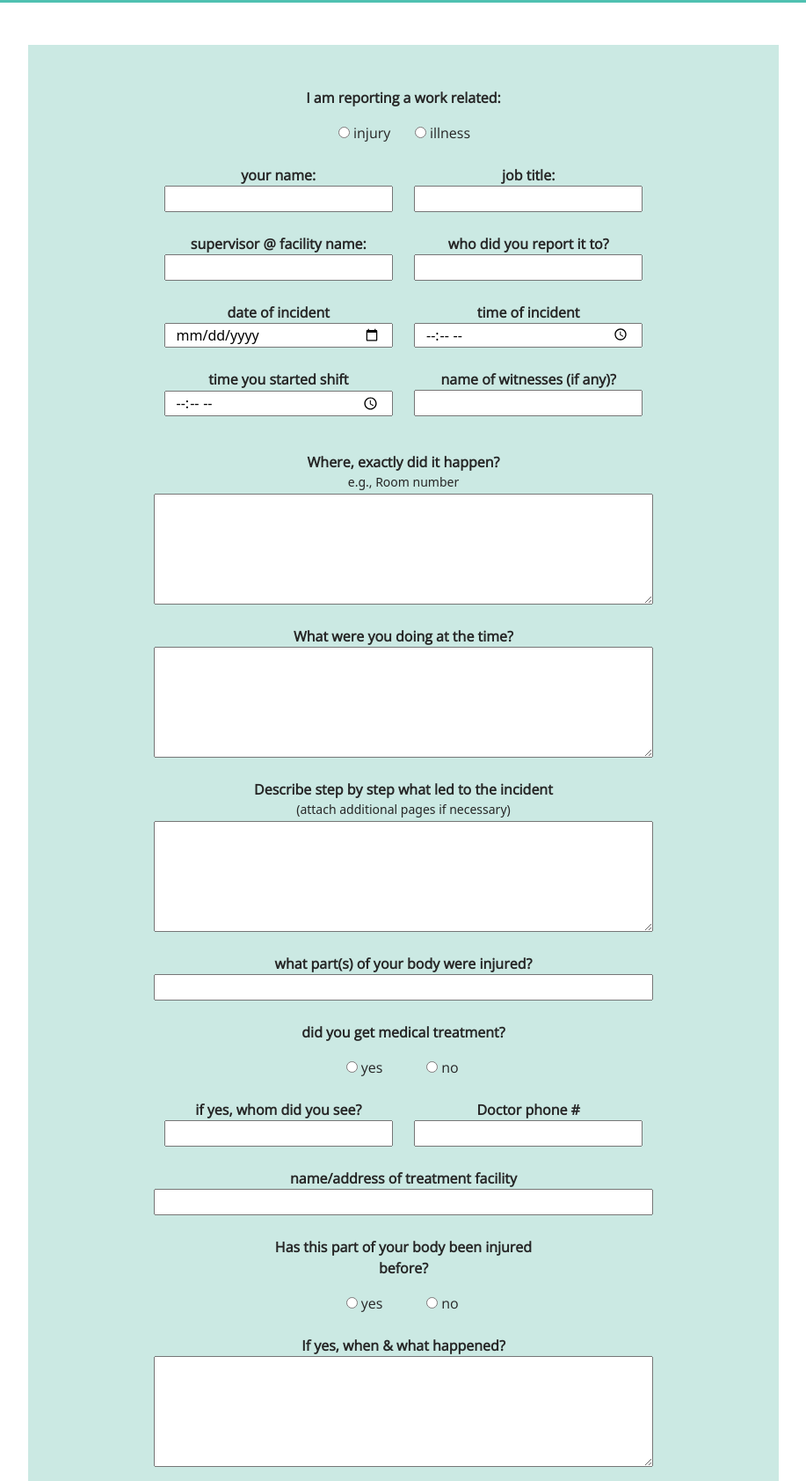
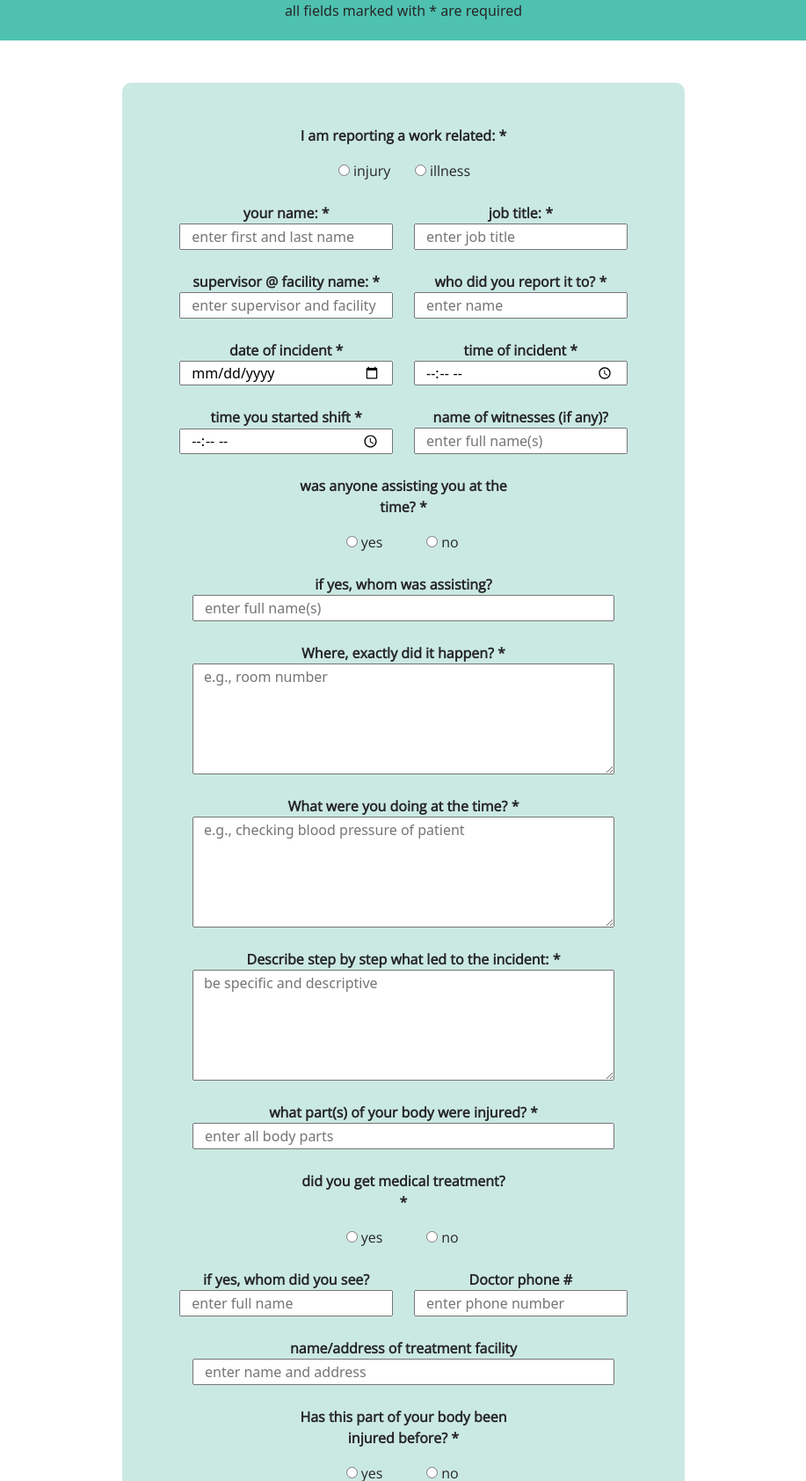
Before and after one commit to ewrjontan/oneStaffChallenge, a website: page index.html in a window 1280 px wide. Shown: the part 330-2013 px from the top of the page at 88% size, without its empty margins (181-1098 px from the left). Drawn offline with nearby package versions, Linux system fonts and the light colour scheme.

Commit message:
finished validation and cleaned up html inputs

```diff
--- a/css/stylesheet.css
+++ b/css/stylesheet.css
@@ -30,15 +30,16 @@ form label {
     font-weight:normal;
 }
 
-form .btn {
-    background-color: #4fc1b1;
-    color: white
-}
-
 form{
     background-color: #cbe9e3;
+    border-radius: 10px;
 }
 
 .validation-error{
     color: red;
 }
+
+.btn{
+    background-color: #4fc1b1;
+    color: white;
+}
--- a/index.html
+++ b/index.html
@@ -31,194 +31,231 @@
                     </div>
                 </div>
 
-                <div class="row instructions-container pt-3 text-center">
+                <div class="row instructions-container py-3 text-center">
                     <p><strong>instructions: </strong> Employees shall use this form to report work-related injuries or illnesses which could have caused an injury or illness - no matter how minor.</p>
 
                     <p><strong>timing: </strong> Employee completes the form during their work-shift (or within 24-hours of incident).</p>
+
+                    <h6>all fields marked with * are required</h6>
+
                 </div>
+
             </div>
         </header>
 
         <div class="my-5">
+<!--onsubmit="handleSubmit()"-->
             <form
-                class="text-center mx-auto py-5 col-12 col-md-8 col-lg-8"
+                class="text-center mx-auto py-5 col-11 col-md-8 col-lg-6"
                 id="incidentForm"
+
                 autocomplete="off"
                 action="https://formspree.io/f/mpzkbkay" method="POST"
             >
                 <div class="row col-12 col-md-9 col-lg-5 mx-auto d-flex justify-content-center mb-4">
-                    <label class="mb-3" for="incident-type" id="incidentTypeLabel">I am reporting a work related: </label>
+                    <label class="mb-3" for="incident-type" id="incidentTypeLabel">I am reporting a work related: *</label>
 
                     <small class="validation-error" id='incidentTypeErrorMessage'></small>
 
-                    <div class="col-3">
-                        <input type='radio' id='injuryIncident' name='incident-type' value='injury' required>
-                        <label class="radio-label" for='injury'>injury</label>
+                    <div class="col-4">
+                        <input type='radio' id='injuryIncident' name='Incident-type' value='injury' required aria-required=”true”>
+                        <label class="radio-label" for='injuryIncident'>injury</label>
                     </div>
 
-                    <div class="col-3">
-                        <input type='radio' id='illnessIncident' name='incident-type' value='illness'>
-                        <label class="radio-label" for='illness'>illness</label>
+                    <div class="col-4">
+                        <input type='radio' id='illnessIncident' name='Incident-type' value='illness'>
+                        <label class="radio-label" for='illnessIncident'>illness</label>
                     </div>
 
                 </div>
 
-                <div class="row col-lg-8 mx-auto">
+                <div class="row col-lg-10 mx-auto">
                     <small class="validation-error" id='nameErrorMessage'></small>
                     <small class="validation-error" id='jobTitleErrorMessage'></small>
 
                     <div class="row col-11 col-lg-6 mx-auto mb-4">
-                        <label for="name" id="nameLabel">your name:</label><br/>
-                        <input type="text" id="name" name="name" required>
+                        <label for="name" id="nameLabel">your name: *</label><br/>
+                        <input type="text" id="name" name="Name" placeholder="enter first and last name" required aria-required=”true”>
                     </div>
 
                     <div class="row col-11 col-lg-6 mx-auto mb-4">
-                        <label for="jobTitle" id="jobTitleLabel">job title:</label><br>
-                        <input type="text" id="jobTitle" name="jobTitle" required>
+                        <label for="jobTitle" id="jobTitleLabel">job title: *</label><br>
+                        <input type="text" id="jobTitle" name="Job Title" placeholder="enter job title" required aria-required=”true”>
                     </div>
 
                 </div>
 
-                <div class="row col-lg-8 mx-auto">
+                <div class="row col-lg-10 mx-auto">
                     <small class="validation-error" id='supervisorErrorMessage'></small>
                     <small class="validation-error" id='whoDidYouReportToErrorMessage'></small>
 
                     <div class="row col-11 col-lg-6 mx-auto mb-4">
-                        <label for="supervisor" id="supervisorLabel">supervisor @ facility name:</label><br>
-                        <input type="text" id="supervisor" name="supervisor" required>
+                        <label for="supervisor" id="supervisorLabel">supervisor @ facility name: *</label><br>
+                        <input type="text" id="supervisor" name="Supervisor" placeholder="enter supervisor and facility" required aria-required=”true”>
                     </div>
 
                     <div class="row col-11 col-lg-6 mx-auto mb-4">
-                        <label for="whoDidYouReportTo" id="whoDidYouReportToLabel">who did you report it to?</label><br>
-                        <input type="text" id="whoDidYouReportTo" name="whoDidYouReportTo" required><br>
+                        <label for="whoDidYouReportTo" id="whoDidYouReportToLabel">who did you report it to? *</label><br>
+                        <input type="text" id="whoDidYouReportTo" name="Who Did You Report To" placeholder="enter name" required aria-required=”true”><br>
                     </div>
                 </div>
 
-                <div class="row col-lg-8 mx-auto">
+                <div class="row col-lg-10 mx-auto">
                     <small class="validation-error" id='incidentDateErrorMessage'></small>
                     <small class="validation-error" id='incidentTimeErrorMessage'></small>
 
                     <div class="row col-11 col-lg-6 mx-auto mb-4">
-                        <label for="incidentDate" id="incidentDateLabel">date of incident</label><br>
-                        <input type="date" id="incidentDate" name="incidentDate" min="2020-01-01" max="2050-12-31" required>
+                        <label for="incidentDate" id="incidentDateLabel">date of incident *</label><br>
+                        <input type="date" id="incidentDate" name="Incident Date" min="2020-01-01" max="2099-12-31" required aria-required=”true”>
                     </div>
 
                     <div class="row col-11 col-lg-6 mx-auto mb-4">
-                        <label for="incidentTime" id="incidentTimeLabel">time of incident</label><br>
-                        <input type="time" id="incidentTime" name="incidentTime" min="00:00" max="12:00" required>
+                        <label for="incidentTime" id="incidentTimeLabel">time of incident *</label><br>
+                        <input type="time" id="incidentTime" name="Incident Time" min="00:00" max="24:00" required aria-required=”true”>
                     </div>
                 </div>
 
-                <div class="row col-lg-8 mx-auto">
+                <div class="row col-lg-10 mx-auto">
                     <small class="validation-error" id='shiftStartTimeErrorMessage'></small>
                     <small class="validation-error" id='witnessesErrorMessage'></small>
 
                     <div class="row col-11 col-lg-6 mx-auto mb-4">
-                        <label for="shiftStartTime" id="shiftStartTimeLabel">time you started shift</label><br>
-                        <input type="time" id="shiftStartTime" name="shiftStartTime" min="00:00" max="12:00" required>
+                        <label for="shiftStartTime" id="shiftStartTimeLabel">time you started shift *</label><br>
+                        <input type="time" id="shiftStartTime" name="Shift Start Time" min="00:00" max="24:00" required aria-required=”true”>
                     </div>
 
                     <div class="row col-11 col-lg-6 mx-auto mb-4">
                         <label for="witnesses">name of witnesses (if any)?</label><br>
-                        <input type="text" id="witnesses" name="witnesses"><br>
+                        <input type="text" id="witnesses" name="Witnesses" placeholder="enter full name(s)"><br>
                     </div>
                 </div>
 
+                <div class="row col-12 col-md-9 col-lg-5 mx-auto d-flex justify-content-center mb-4">
+                    <label class="mb-3" for="anyAssistance" id="anyAssistanceLabel">was anyone assisting you at the time? *</label>
 
-                <div class="row col-11 col-lg-8 mx-auto mb-4 mt-lg-3">
-                    <label for="incidentLocation" id="incidentLocationLabel">Where, exactly did it happen?</label><br>
-                    <small>e.g., Room number</small><br>
-                    <small class="validation-error" id='incidentLocationErrorMessage'></small>
-                    <textarea id="incidentLocation" name="incidentLocation" rows="5" required></textarea>
+                    <div class="col-4">
+                        <input type='radio' id='anyAssistanceYes' name='Was Anyone Assisting' value='yes' required aria-required=”true”>
+                        <label class="radio-label" for='anyAssistanceYes'>yes</label>
+                    </div>
+
+                    <div class="col-4">
+                        <input type='radio' id='anyAssistanceNo' name='Was Anyone Assisting' value='no'>
+                        <label class="radio-label" for='anyAssistanceNo'>no</label>
+                    </div>
                 </div>
 
-                <div class="row col-11 col-lg-8 mx-auto mb-4">
-                    <label for="whatWereYouDoing" id="whatWereYouDoingLabel">What were you doing at the time?</label><br>
-                    <small class="validation-error" id='whatWereYouDoingErrorMessage'></small>
-                    <textarea id="whatWereYouDoing" name="whatWereYouDoing" rows="5" required></textarea>
+                <div class="row col-11 col-lg-9 mx-auto mb-4">
+                    <label for="whoAssisting">if yes, whom was assisting?</label><br>
+                    <input type="text" id="whoAssisting" name="Who Was Assisting" placeholder="enter full name(s)"><br>
                 </div>
 
-                <div class="row col-11 col-lg-8 mx-auto mb-4">
-                    <label for="whatHappened" id="whatHappenedLabel">Describe step by step what led to the incident</label><br>
-                    <small>(attach additional pages if necessary)</small><br>
-                    <small class="validation-error" id='whatHappenedErrorMessage'></small>
-                    <textarea id="whatHappened" name="whatHappened" rows="5" required></textarea>
+
+                <div class="row col-11 col-lg-9 mx-auto mb-4 mt-lg-3">
+                    <label for="incidentLocation" id="incidentLocationLabel">Where, exactly did it happen? *</label><br>
+                    <small class="validation-error" id='incidentLocationErrorMessage'></small>
+                    <textarea id="incidentLocation" name="Incident Location" rows="5" placeholder="e.g., room number" required aria-required=”true”></textarea>
                 </div>
 
-                <div class="row col-11 col-lg-8 mx-auto mb-4">
-                    <label for="bodyPartInjured" id="bodyPartInjuredLabel">what part(s) of your body were injured?</label><br>
-                    <input type="text" id="bodyPartInjured" name="bodyPartInjured" required><br>
+                <div class="row col-11 col-lg-9 mx-auto mb-4">
+                    <label for="whatWereYouDoing" id="whatWereYouDoingLabel">What were you doing at the time? *</label><br>
+                    <small class="validation-error" id='whatWereYouDoingErrorMessage'></small>
+                    <textarea id="whatWereYouDoing" name="What Were You Doing" rows="5" placeholder="e.g., checking blood pressure of patient" required></textarea>
+                </div>
+
+                <div class="row col-11 col-lg-9 mx-auto mb-4">
+                    <label for="whatHappened" id="whatHappenedLabel">Describe step by step what led to the incident: *</label><br>
+                    <small class="validation-error" id='whatHappenedErrorMessage'></small>
+                    <textarea id="whatHappened" name="What Happened" rows="5" placeholder="be specific and descriptive" required aria-required=”true”></textarea>
+                </div>
+
+                <div class="row col-11 col-lg-9 mx-auto mb-4">
+                    <label for="bodyPartInjured" id="bodyPartInjuredLabel">what part(s) of your body were injured? *</label><br>
+                    <input type="text" id="bodyPartInjured" name="Body Part Injured" placeholder="enter all body parts" required aria-required=”true”><br>
                 </div>
 
                 <div class="row col-12 col-md-9 col-lg-5 mx-auto d-flex justify-content-center mb-4">
-                    <label class="mb-3" for="wasTreated" id="wasTreatedLabel">did you get medical treatment?</label>
+                    <label class="mb-3" for="wasTreated" id="wasTreatedLabel">did you get medical treatment? *</label>
 
-                    <div class="col-3">
-                        <input type='radio' id='wasTreatedYes' name='wasTreated' value='yes' required>
+                    <div class="col-4">
+                        <input type='radio' id='wasTreatedYes' name='Was Treated' value='yes' required aria-required=”true”>
                         <label class="radio-label" for='wasTreatedYes'>yes</label>
                     </div>
 
-                    <div class="col-3">
-                        <input type='radio' id='wasTreatedNo' name='wasTreated' value='no'>
+                    <div class="col-4">
+                        <input type='radio' id='wasTreatedNo' name='Was Treated' value='no'>
                         <label class="radio-label" for='wasTreatedNo'>no</label>
                     </div>
                 </div>
 
-                <div class="row col-lg-8 mx-auto">
+                <div class="row col-lg-10 mx-auto">
                     <div class="row col-11 col-lg-6 mx-auto mb-4">
                         <label for="treatedBy">if yes, whom did you see?</label><br>
-                        <input type="text" id="treatedBy" name="treatedBy"><br>
+                        <input type="text" id="treatedBy" name="Treated By" placeholder="enter full name"><br>
                     </div>
 
                     <div class="row col-11 col-lg-6 mx-auto mb-4">
                         <label for="treatedByPhone">Doctor phone #</label><br>
-                        <input type="text" id="treatedByPhone" name="treatedByPhone"><br>
+                        <input type="tel" id="treatedByPhone" name="Treated By Phone" placeholder="enter phone number"><br>
                     </div>
                 </div>
 
-                <div class="row col-11 col-lg-8 mx-auto mb-4">
+                <div class="row col-11 col-lg-9 mx-auto mb-4">
                     <label for="placeOfTreatment">name/address of treatment facility</label><br>
-                    <input type="text" id="placeOfTreatment" name="placeOfTreatment"><br>
+                    <input type="text" id="placeOfTreatment" name="Place Of Treatment" placeholder="enter name and address"><br>
                 </div>
 
                 <div class="row col-12 col-md-9 col-lg-5 mx-auto d-flex justify-content-center mb-4">
-                    <label class="mb-3" for="injuredBefore" id="injuredBeforeLabel">Has this part of your body been injured before?</label>
+                    <label class="mb-3" for="injuredBefore" id="injuredBeforeLabel">Has this part of your body been injured before? *</label>
 
-                    <div class="col-3">
-                        <input type='radio' id='injuredBeforeYes' name='injuredBefore' value='yes' required>
+                    <div class="col-4">
+                        <input type='radio' id='injuredBeforeYes' name='Injured Before' value='yes' required aria-required=”true”>
                         <label class="radio-label" for='injuredBeforeYes'>yes</label>
                     </div>
 
-                    <div class="col-3">
-                        <input type='radio' id='injuredBeforeNo' name='injuredBefore' value='no'>
+                    <div class="col-4">
+                        <input type='radio' id='injuredBeforeNo' name='Injured Before' value='no'>
                         <label class="radio-label" for='injuredBeforeNo'>no</label>
                     </div>
                 </div>
 
-                <div class="row col-11 col-lg-8 mx-auto mb-4">
+                <div class="row col-11 col-lg-9 mx-auto mb-4">
                     <label for="priorInjuryDescription">If yes, when & what happened?</label><br>
-                    <textarea id="priorInjuryDescription" name="priorInjuryDescription" rows="5"></textarea>
+                    <textarea id="priorInjuryDescription" name="Prior Injury Description" placeholder="be specific and descriptive" rows="5"></textarea>
                 </div>
 
-                <div class="row col-lg-8 mx-auto">
+                <div class="row col-lg-10 mx-auto">
                     <div class="row col-11 col-lg-6 mx-auto mb-4">
-                        <label for="signature" id="signatureLabel">employee signature:</label><br>
-                        <small>(enter full name)</small>
-                        <input type="text" id="signature" name="signature" required><br>
+                        <label for="signature" id="signatureLabel">employee signature: *</label><br>
+                        <input type="text" id="signature" name="Signature" placeholder="enter full name" required aria-required=”true”><br>
                     </div>
 
                     <div class="row col-11 col-lg-6 mx-auto mb-4">
-                        <label for="todaysDate" id="todaysDateLabel">date</label><br>
-                        <input type="date" id="todaysDate" name="todaysDate" min="2020-01-01" max="2050-12-31" required>
+                        <label for="todaysDate" id="todaysDateLabel">date: *</label><br>
+                        <input type="date" id="todaysDate" name="Todays Date" min="2020-01-01" max="2099-12-31" required aria-required=”true”>
                     </div>
                 </div>
 
                 <button type="submit" class="btn col-10 col-md-5 col-xl-3 my-3" id="submitButton">Submit</button>
-
-
             </form>
         </div>
 
+        <!-- status modal -->
+        <div class="modal" id="statusModal" tabindex="-1">
+            <div class="modal-dialog modal-dialog-centered">
+              <div class="modal-content">
+                <div class="modal-header">
+                  <h5 class="modal-title" id="modalStatus">Success</h5>
+                  <button type="button" class="btn-close" data-bs-dismiss="modal" aria-label="Close"></button>
+                </div>
+                <div class="modal-body">
+                  <p id="modalMessage">Your incident report has been received.</p>
+                </div>
+                <div class="modal-footer">
+                  <button type="button" class="btn" data-bs-dismiss="modal">Ok</button>
+                </div>
+              </div>
+            </div>
+          </div>
 
 
 
@@ -230,8 +267,8 @@
             }
         </script>
 
-        <!--<script src="node_modules/jquery/dist/jquery.js"></script>
-        <script src="node_modules/popper.js/dist/umd/popper.min.js"></script>-->
+        <script src="node_modules/jquery/dist/jquery.js"></script>
+        <script src="node_modules/popper.js/dist/umd/popper.min.js"></script>
         <script src="node_modules/bootstrap/dist/js/bootstrap.min.js"></script>
         <script src="javascript.js"></script>
 
--- a/package.json
+++ b/package.json
@@ -14,6 +14,8 @@
     "lite-server": "^2.6.1"
   },
   "dependencies": {
-    "bootstrap": "^5.1.1"
+    "bootstrap": "^5.1.1",
+    "jquery": "^3.6.0",
+    "popper.js": "^1.16.1"
   }
 }
```
Also changed, not shown: javascript.js (+33 -74 lines), 1 other file.
